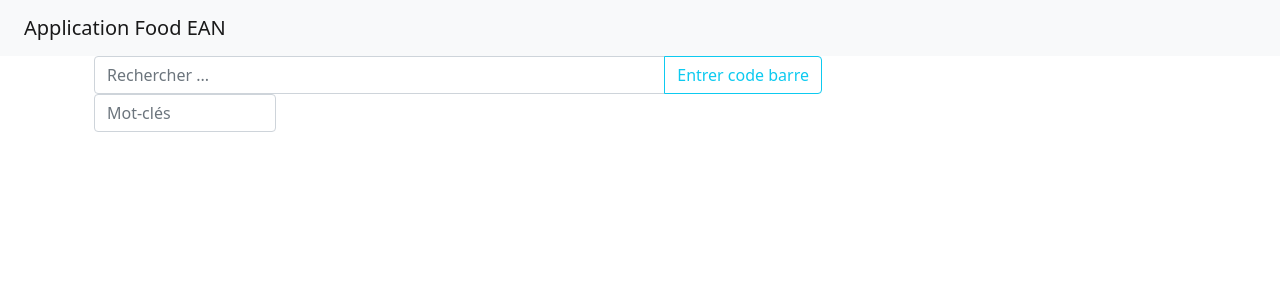
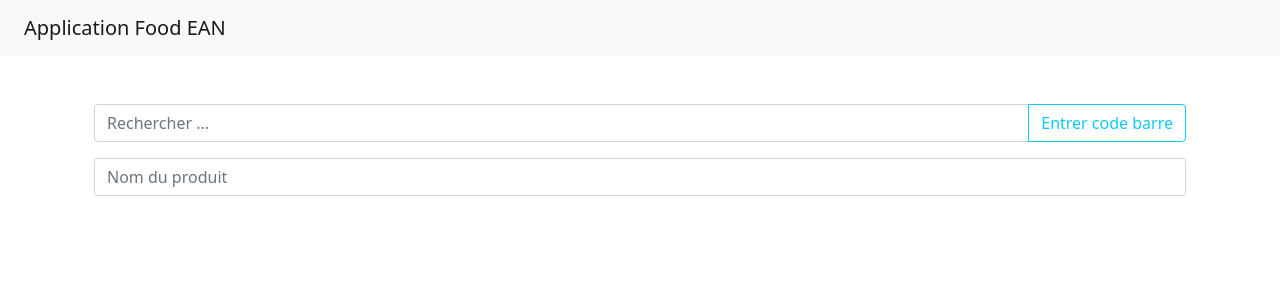
Before and after one commit to LFormery/Projet_React-API, a React (Create React App) app: page / in a window 1280 px wide. Shown: the top 300 px of the page. Built offline with nearby package versions, Linux system fonts and the light colour scheme.

Commit message:
Last commit

```diff
--- a/src/App.css
+++ b/src/App.css
@@ -1,12 +1,11 @@
-
 .card {
   width: 20rem;
-  height: 600px;
+  height: 100%;
 }
 
 .card-img-top {
   height: 300px;
-  object-fit: cover;
+  object-fit: contain;
 }
 
 .nutriscore li {
@@ -17,18 +16,13 @@
   font-weight:bold;
  }
 
-/*A*/
 .nutriscore li:nth-child(1) {
   background:#387F46;
   border-radius:.6em 0 0 .6em;
 }
-/*B*/
 .nutriscore li:nth-child(2) {background:#92BA47}
-/*C*/
 .nutriscore li:nth-child(3) {background:#F6CD46}
-/*D*/
 .nutriscore li:nth-child(4) {background:#E08731}
-/*E*/
 .nutriscore li:nth-child(5) {
   background:#D54A26;
   border-radius:0 .6em .6em 0;
@@ -42,13 +36,3 @@ ul.nutriscore li.currentScore {
   margin:0 -.4em;
   position:relative;
 }
-
-/*impression*/
-@media print {
-
-/*imprimable avec chrome*/
-body {
-  -webkit-print-color-adjust: exact !important;
-}
-
-}
--- a/src/App.js
+++ b/src/App.js
@@ -6,7 +6,7 @@ import Product from './components/Product';
 function App() {
   return (
     <div className="App row">
-      <header className="App-header">
+      <header className="App-header mb-5">
         <NavBar titre="Application Food EAN"/>
       </header>
       <div className="container-sm">
--- a/src/components/Product.jsx
+++ b/src/components/Product.jsx
@@ -9,7 +9,6 @@ export default function Product(){
   const [keywordTarget, setKeywordTarget] = useState("")
 
   useEffect(() => {
-    console.log("arrProducts est setté")
     localStorage.setItem("products", JSON.stringify(arrProducts))
     JSON.parse(localStorage.getItem("products"))
   },[arrProducts])
@@ -20,7 +19,8 @@ export default function Product(){
     let res = productsList.find((element) => {
       return element.name.toLowerCase().includes(tmpRech);
     });
-    if(res) return displayCard(res)
+    //if(res) return displayCard(res)
+    if(res) console.log(res)
   },[keywordTarget])
 
   useEffect(() => {
@@ -29,11 +29,14 @@ export default function Product(){
     arrProducts.forEach(product => {
           if (product.id == barCode){
             productExists = true
+            setBarCode("")
             return
           }
     });
+
     if (productExists) {
       console.log(barCode + "existe dans mon tableau")
+      setBarCode("")
     } else {
       if(productInfo) {
         let newProduct = {
@@ -84,8 +87,8 @@ export default function Product(){
               <li className={element.nutriGrade==="e" ? "currentScore" : ""}>E</li>
             </ul>
           </div>
-        <div class="card-footer">
-          <small class="text-muted">{element.id}</small>
+          <div className="card-footer">
+            <small className="text-muted">{element.id}</small>
           </div>
           <a type="button" id="delete-btn" onClick={ ()=> deleteCard(this.parentNode, element.id)} className="btn btn-danger">Supprimer</a>
         </div>
@@ -108,20 +111,14 @@ export default function Product(){
 
   return (
     <div className="container">
-      <div className="form-row justify-content-start">
-        <div className="form-group col-sm-8">
         <div className="input-group">
           <input type="search" value={barCode} onChange={(e)=>{setBarCode(e.target.value)}} className="form-control" placeholder="Rechercher ..."  />
           <button className="btn btn-outline-info" id="barCode-btn" onClick={search} type="submit"> Entrer code barre </button>
         </div>
+        <div className="input-group mt-3">
+          <input type="search" value={keywordTarget} onChange={(e)=>{setKeywordTarget(e.target.value)}} className="form-control" placeholder="Nom du produit"  />
         </div>
-        <div className="form-group col-sm-2">
-          <div className="input-group">
-            <input type="search" value={keywordTarget} onChange={(e)=>{setKeywordTarget(e.target.value)}} className="form-control" placeholder="Mot-clés"  />
-          </div>
-        </div>
-      </div>
-      <div className="row card-group d-flex justify-content-around">
+      <div className="row card-group d-flex justify-content-around mt-4">
         {cardProduct}
       </div>
     </div>
```
Also changed, not shown: 1 other file (tests, documents, lock files or other folders). Lines whose indentation alone changed are shown as unchanged.
